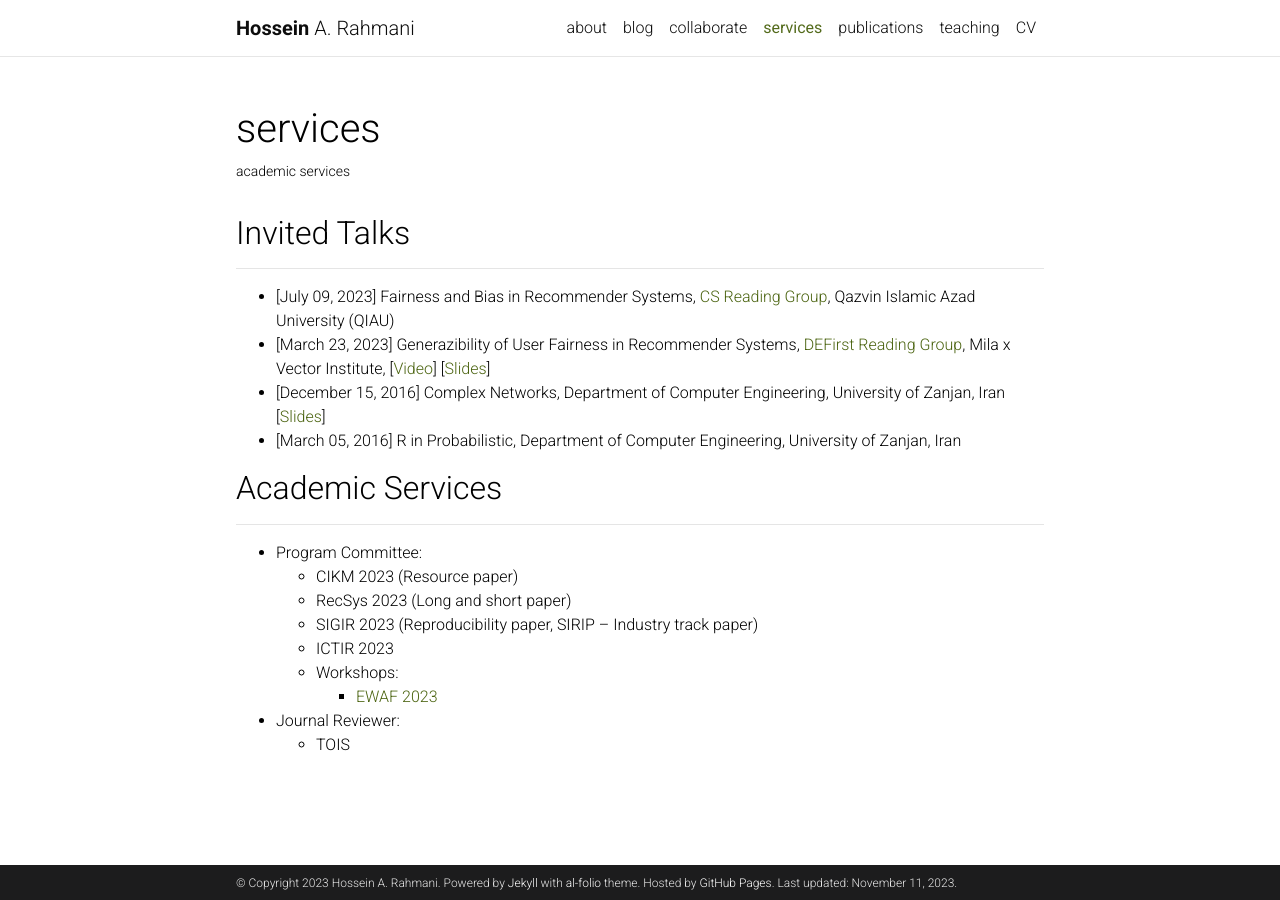
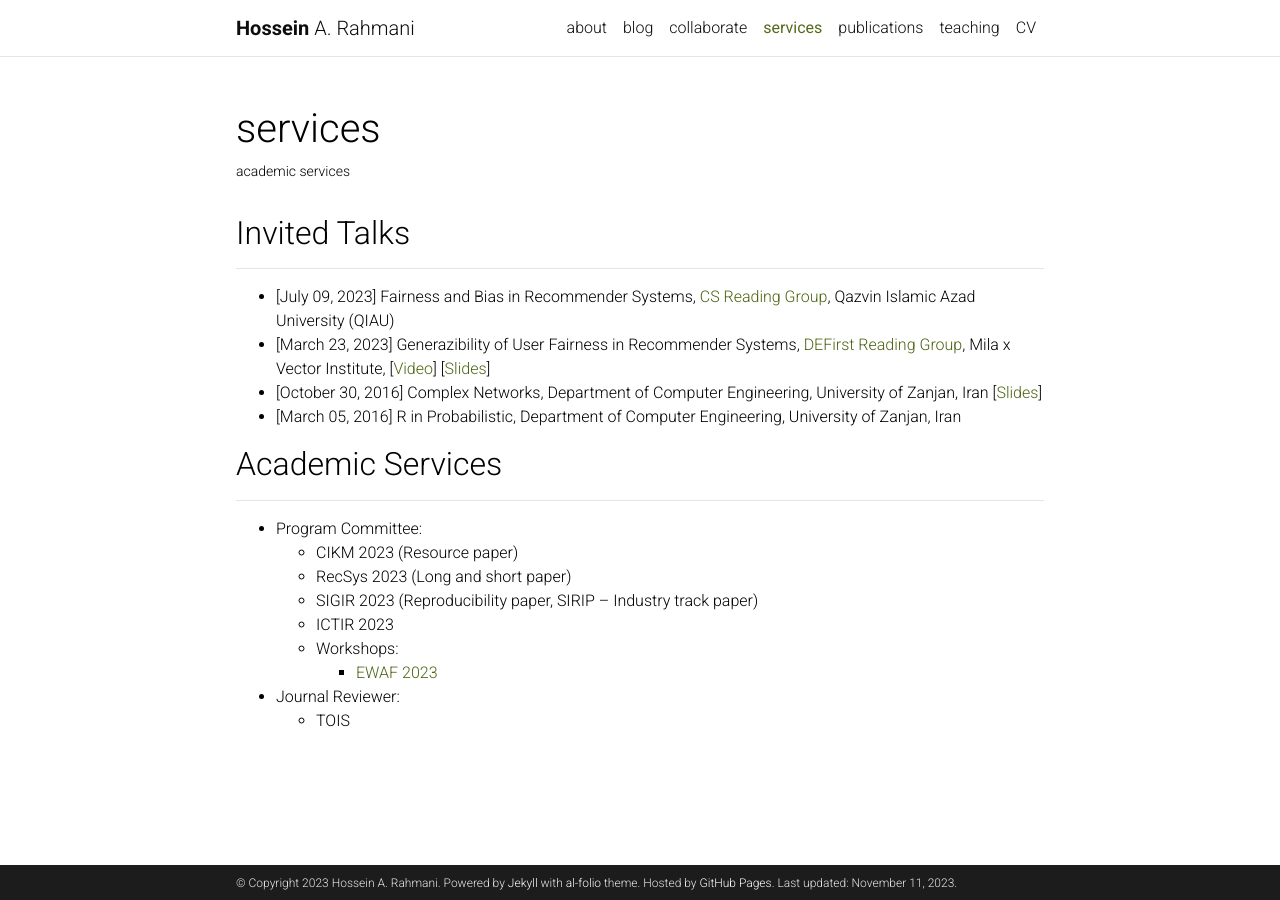
Before and after one commit to rahmanidashti/rahmanidashti.github.io, a Jekyll site: the page built from _pages/services.md, in a window 1280 px wide. Built offline with Jekyll 4.4.1, drawn with Linux system fonts in a browser that asks for light colours; comment, search, counter and statistics services are not loaded; a style sheet for code colours, icons or effects is not loaded.

Commit message:
Update services.md

```diff
--- a/_pages/services.md
+++ b/_pages/services.md
@@ -12,7 +12,7 @@ nav: true
 <!-- - Generazibility of User Fairness in Recommender Systems, <a href="https://noon-cobbler-caa.notion.site/DEFirst-Reading-Group-23c288b0cdc540aea53bf7960754ba21">DEFirst Reading Group</a>, Mila x Vector Institute, March 23, 2023, [<a href="https://www.youtube.com/watch?v=k4u5rih4zVM">Video</a>] [<a href="https://www.slideshare.net/SaeedRahmani9/generalizibilityfairness-defirst-reading-group">Slides</a>] -->
 - [July 09, 2023] Fairness and Bias in Recommender Systems, <a href="https://sites.google.com/view/cs-reading-group/home">CS Reading Group</a>, Qazvin Islamic Azad University (QIAU)
 - [March 23, 2023] Generazibility of User Fairness in Recommender Systems, <a href="https://noon-cobbler-caa.notion.site/DEFirst-Reading-Group-23c288b0cdc540aea53bf7960754ba21">DEFirst Reading Group</a>, Mila x Vector Institute, [<a href="https://www.youtube.com/watch?v=k4u5rih4zVM">Video</a>] [<a href="https://www.slideshare.net/SaeedRahmani9/generalizibilityfairness-defirst-reading-group">Slides</a>]
-- [December 15, 2016] Complex Networks, Department of Computer Engineering, University of Zanjan, Iran [<a href="https://www.slideshare.net/SaeedRahmani9/introduction-to-complex-networks-77679817">Slides</a>]
+- [October 30, 2016] Complex Networks, Department of Computer Engineering, University of Zanjan, Iran [<a href="https://www.slideshare.net/SaeedRahmani9/introduction-to-complex-networks-77679817">Slides</a>]
 - [March 05, 2016] R in Probabilistic, Department of Computer Engineering, University of Zanjan, Iran
 
 <h2>Academic Services</h2>
```
